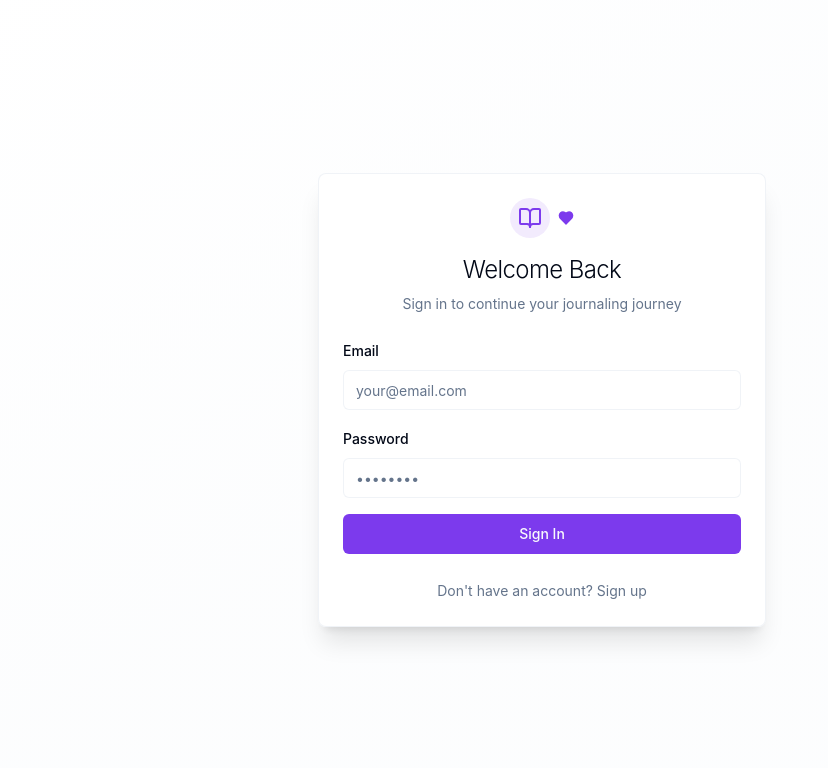
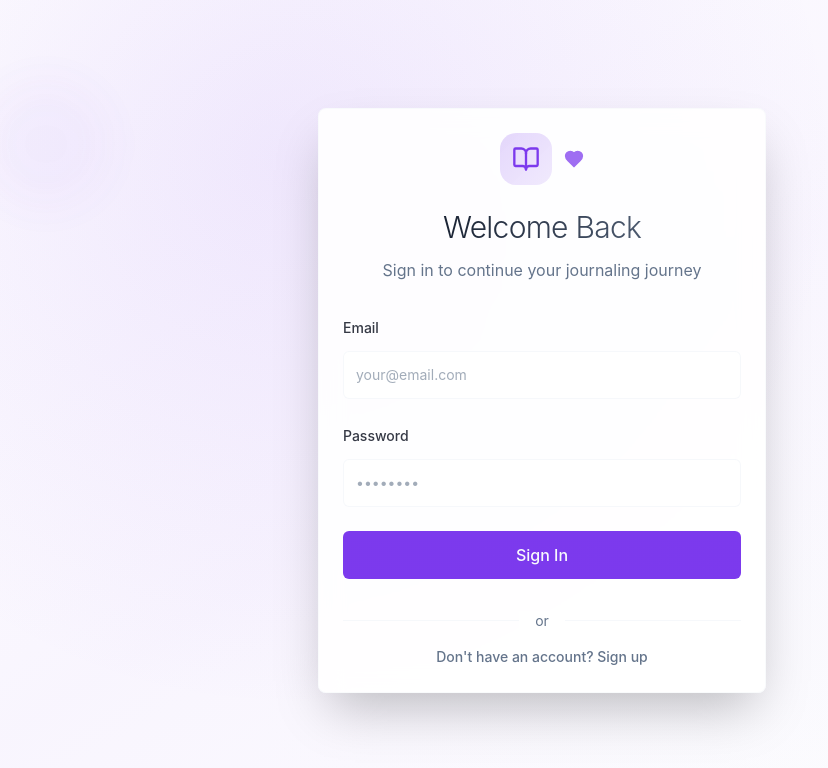
Before and after one commit to gannny9898/heart-diary, a React (Vite) app: page /auth in a window 1280 px wide. Shown: the top 768 px of the page, without its empty margins (98-926 px from the left). Built offline with nearby package versions, Linux system fonts and the light colour scheme.

Commit message:
Refine UI and add colors
Update UI to be more modern and smooth with additional color options.

```diff
--- a/src/pages/Auth.tsx
+++ b/src/pages/Auth.tsx
@@ -75,20 +75,29 @@ export default function Auth() {
   };
 
   return (
-    <div className="min-h-screen flex items-center justify-center bg-gradient-to-br from-background via-secondary/20 to-accent/20 p-4">
-      <Card className="w-full max-w-md border-border/50 shadow-xl backdrop-blur-sm bg-card/80">
-        <CardHeader className="text-center space-y-4">
-          <div className="flex items-center justify-center space-x-2">
-            <div className="p-2 rounded-full bg-primary/10">
-              <BookOpen className="h-6 w-6 text-primary" />
+    <div className="min-h-screen flex items-center justify-center relative overflow-hidden p-4">
+      {/* Animated Background */}
+      <div className="absolute inset-0 bg-gradient-to-br from-background via-primary/5 to-secondary/10"></div>
+      <div className="absolute inset-0 bg-[radial-gradient(circle_at_30%_20%,hsl(var(--primary))_0%,transparent_50%)] opacity-10"></div>
+      <div className="absolute inset-0 bg-[radial-gradient(circle_at_70%_80%,hsl(var(--accent))_0%,transparent_50%)] opacity-10"></div>
+
+      {/* Floating Elements */}
+      <div className="absolute top-20 left-20 w-32 h-32 bg-primary/5 rounded-full blur-xl animate-pulse"></div>
+      <div className="absolute bottom-20 right-20 w-40 h-40 bg-secondary/5 rounded-full blur-xl animate-pulse delay-1000"></div>
+
+      <Card className="w-full max-w-md relative z-10 border-border/20 shadow-2xl backdrop-blur-md bg-card/90 hover:shadow-[0_20px_50px_rgba(0,0,0,0.1)] transition-all duration-500 animate-fade-in">
+        <CardHeader className="text-center space-y-6 pb-8">
+          <div className="flex items-center justify-center space-x-3 group">
+            <div className="p-3 rounded-2xl bg-gradient-to-br from-primary/20 to-primary/10 group-hover:scale-110 transition-transform duration-300">
+              <BookOpen className="h-7 w-7 text-primary group-hover:rotate-12 transition-transform duration-300" />
             </div>
-            <Heart className="h-4 w-4 text-primary fill-current" />
+            <Heart className="h-5 w-5 text-primary fill-current animate-pulse" />
           </div>
-          <div>
-            <CardTitle className="text-2xl font-light">
+          <div className="space-y-3">
+            <CardTitle className="text-3xl font-light bg-gradient-to-r from-foreground to-muted-foreground bg-clip-text text-transparent">
               {isLogin ? 'Welcome Back' : 'Create Your Diary'}
             </CardTitle>
-            <CardDescription className="text-muted-foreground mt-2">
+            <CardDescription className="text-muted-foreground text-base leading-relaxed">
               {isLogin
                 ? 'Sign in to continue your journaling journey'
                 : 'Start your personal diary today'
@@ -96,63 +105,78 @@ export default function Auth() {
             </CardDescription>
           </div>
         </CardHeader>
-        <CardContent>
-          <form onSubmit={handleSubmit} className="space-y-4">
+        <CardContent className="px-6 pb-6">
+          <form onSubmit={handleSubmit} className="space-y-6">
             {!isLogin && (
-              <div className="space-y-2">
-                <Label htmlFor="name" className="text-sm font-medium">Name</Label>
+              <div className="space-y-3 group">
+                <Label htmlFor="name" className="text-sm font-medium text-foreground/80 group-focus-within:text-primary transition-colors">Name</Label>
                 <Input
                   id="name"
                   type="text"
                   placeholder="Your name"
                   value={name}
                   onChange={(e) => setName(e.target.value)}
-                  className="border-border/50 focus:border-primary/50"
+                  className="h-12 border-border/30 bg-background/50 backdrop-blur-sm focus:border-primary/60 focus:bg-background/80 focus:shadow-lg focus:shadow-primary/10 transition-all duration-300 placeholder:text-muted-foreground/60"
                   required
                 />
               </div>
             )}
 
-            <div className="space-y-2">
-              <Label htmlFor="email" className="text-sm font-medium">Email</Label>
+            <div className="space-y-3 group">
+              <Label htmlFor="email" className="text-sm font-medium text-foreground/80 group-focus-within:text-primary transition-colors">Email</Label>
               <Input
                 id="email"
                 type="email"
                 placeholder="your@email.com"
                 value={email}
                 onChange={(e) => setEmail(e.target.value)}
-                className="border-border/50 focus:border-primary/50"
+                className="h-12 border-border/30 bg-background/50 backdrop-blur-sm focus:border-primary/60 focus:bg-background/80 focus:shadow-lg focus:shadow-primary/10 transition-all duration-300 placeholder:text-muted-foreground/60"
                 required
               />
             </div>
 
-            <div className="space-y-2">
-              <Label htmlFor="password" className="text-sm font-medium">Password</Label>
+            <div className="space-y-3 group">
+              <Label htmlFor="password" className="text-sm font-medium text-foreground/80 group-focus-within:text-primary transition-colors">Password</Label>
               <Input
                 id="password"
                 type="password"
                 placeholder="••••••••"
                 value={password}
                 onChange={(e) => setPassword(e.target.value)}
-                className="border-border/50 focus:border-primary/50"
+                className="h-12 border-border/30 bg-background/50 backdrop-blur-sm focus:border-primary/60 focus:bg-background/80 focus:shadow-lg focus:shadow-primary/10 transition-all duration-300 placeholder:text-muted-foreground/60"
                 required
               />
             </div>
 
             <Button
               type="submit"
-              className="w-full bg-primary hover:bg-primary/90 text-primary-foreground font-medium"
+              className="w-full h-12 mt-8 bg-gradient-to-r from-primary to-primary/90 hover:from-primary/90 hover:to-primary hover:shadow-lg hover:shadow-primary/25 hover:scale-[1.02] text-primary-foreground font-medium text-base transition-all duration-300 disabled:opacity-50 disabled:hover:scale-100"
               disabled={loading}
             >
-              {loading ? 'Please wait...' : (isLogin ? 'Sign In' : 'Create Account')}
+              {loading ? (
+                <div className="flex items-center space-x-2">
+                  <div className="w-4 h-4 border-2 border-primary-foreground/30 border-t-primary-foreground rounded-full animate-spin"></div>
+                  <span>Please wait...</span>
+                </div>
+              ) : (
+                isLogin ? 'Sign In' : 'Create Account'
+              )}
             </Button>
           </form>
 
-          <div className="mt-6 text-center">
+          <div className="mt-8 text-center">
+            <div className="relative">
+              <div className="absolute inset-0 flex items-center">
+                <div className="w-full border-t border-border/30"></div>
+              </div>
+              <div className="relative flex justify-center text-sm">
+                <span className="px-4 bg-card text-muted-foreground">or</span>
+              </div>
+            </div>
             <button
               type="button"
               onClick={() => setIsLogin(!isLogin)}
-              className="text-sm text-muted-foreground hover:text-primary transition-colors"
+              className="mt-4 text-sm text-muted-foreground hover:text-primary transition-all duration-300 hover:scale-105 font-medium"
             >
               {isLogin
                 ? "Don't have an account? Sign up"
```
